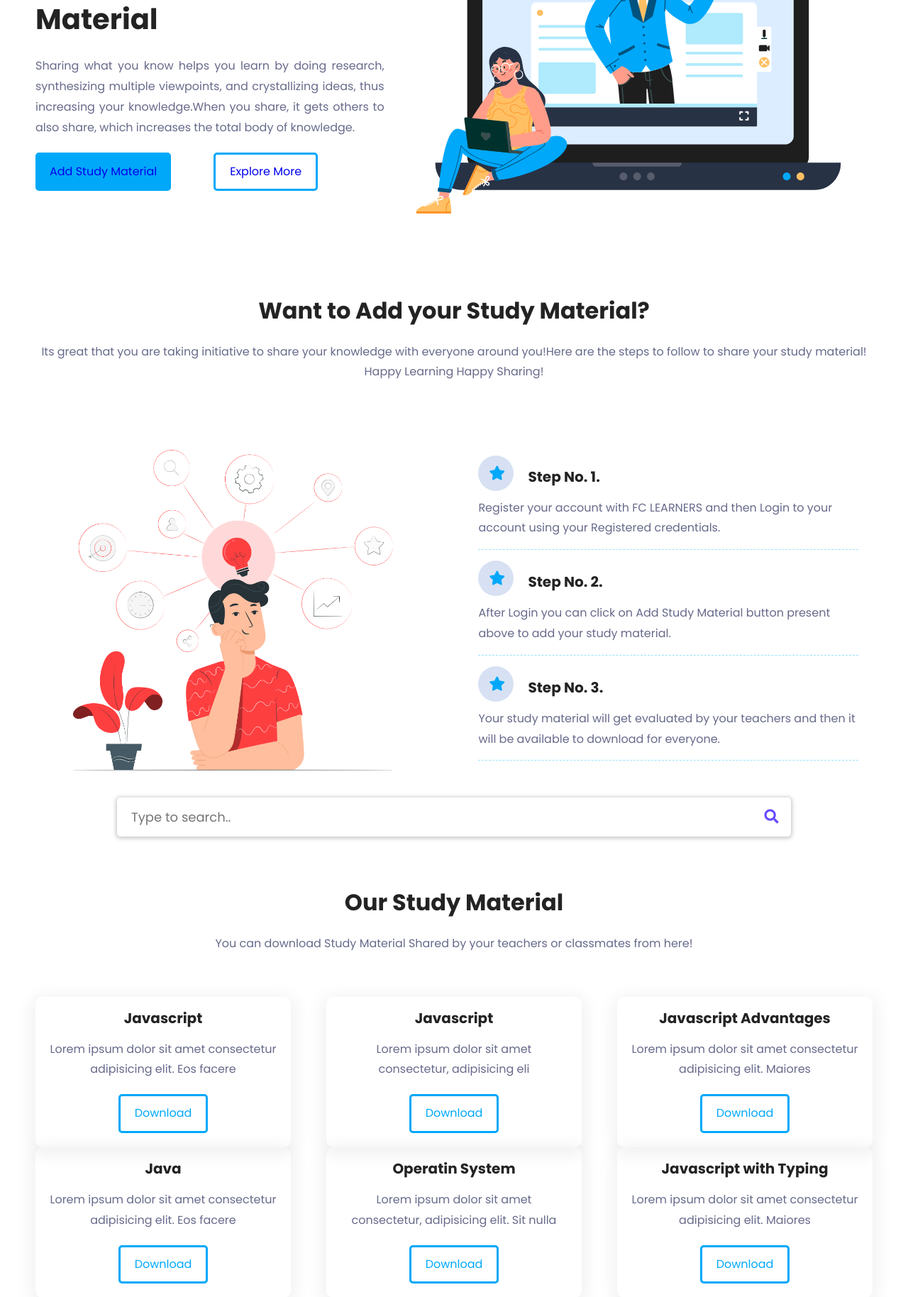
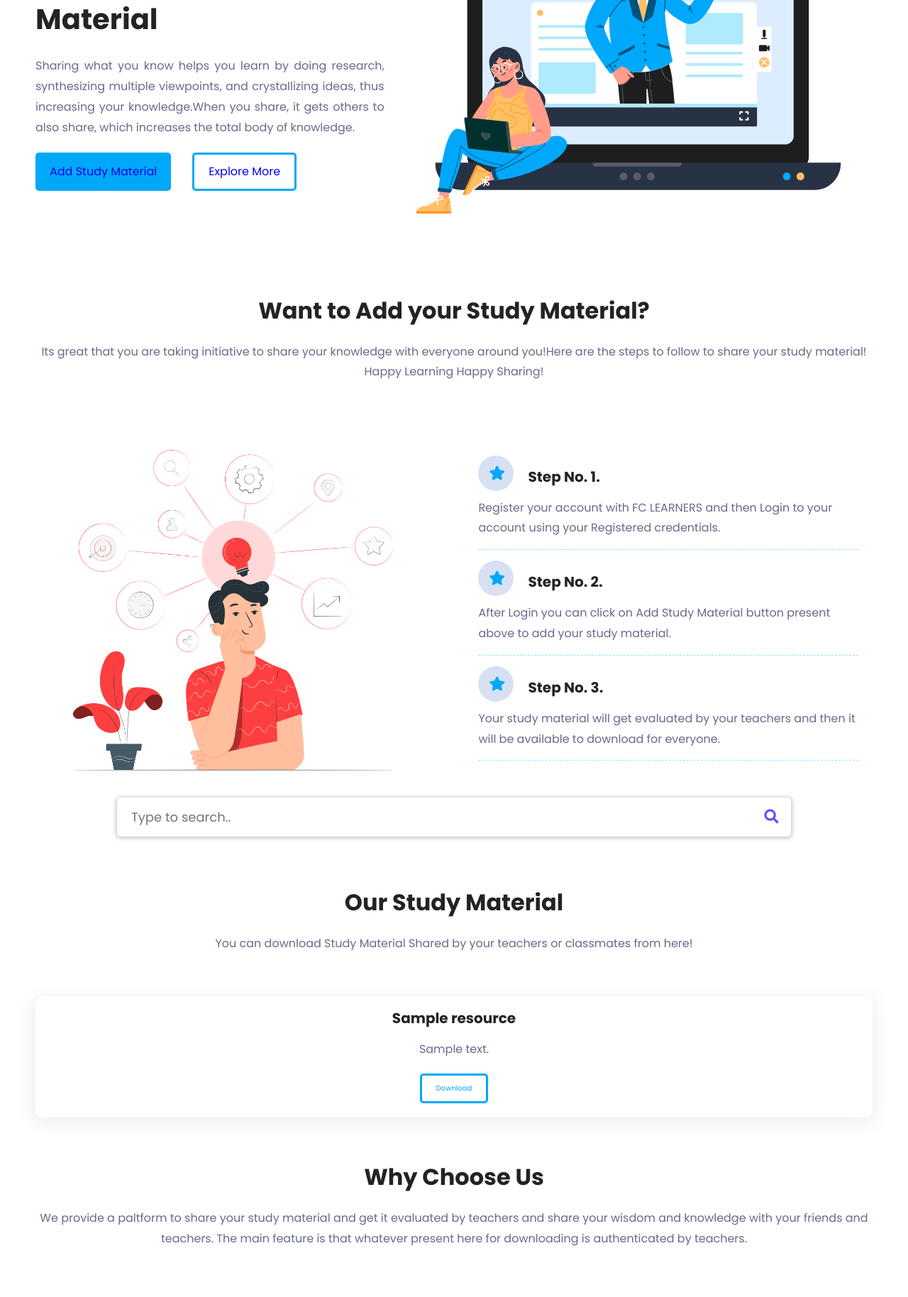
Before and after one commit to Akash3470399/Fc-Learners, a Django app: page /study-material/ in a window 1280 px wide. Shown: the part 257-2085 px from the top of the page at 71% size. Run offline with Django 3.2, Linux system fonts and the light colour scheme; tables that the repository leaves empty hold one stand-in row (values such as "Sample post").

Commit message:
Worked on searchbar & listing in study material home.

```diff
--- a/StudyMaterial/templates/StudyMaterial/Studyhome.html
+++ b/StudyMaterial/templates/StudyMaterial/Studyhome.html
@@ -40,54 +40,6 @@
 		{% include 'StudyMaterial/header.html' %}
 		<!-- ***** Header Area End ***** -->
 
-	<!--<header class="header-area">
-			<div class="container">
-				<div class="row">
-					<div class="col-12">
-						<nav class="main-nav">
-							<!-- ***** Logo Start ***** -->
-						<!--	<a href="{% url 'Blog:blog_home' %}" class="logo">
-								<h4><span>FC</span>Learners</h4>
-							</a>-->
-							<!-- ***** Logo End ***** -->
-							<!-- ***** Menu Start ***** -->
-							<!--<ul class="nav">
-								<li class="scroll-to-section">
-									<a href="{% url 'Blog:blog_home' %}">Home</a>
-								</li>
-								<li class="scroll-to-section">
-									<a href="#about">Study Material</a>
-								</li>
-								<li class="scroll-to-section">
-									<a href="{% url 'Blog:blog_home' %}" class="active">Blog</a>
-								</li>
-								<li class="scroll-to-section">
-									<a href="#portfolio">Q&A Forum</a>
-								</li>
-								<li class="scroll-to-section"><a href="#blog">About Us</a></li>
-								<li class="scroll-to-section">
-									<a id="darkmode">
-										<span class="las la-adjust" id="modeicon"></span>
-										<!-- <img src="moon.png" alt="" srcset="" id="modeicon" /> -->
-							<!--	</a>
-								</li>
-								<li class="scroll-to-section">
-									<div class="main-blue-button">
-										<!--  {% if not request.user.is_authenticated %}-->
-										<!--<a href="{% url 'User:register_or_login' %}"
-											>Login/Sign up</a
-										>-->
-										<!-- {% else %}-->
-										<!-- <a href="{% url 'User:register_or_login' %}">{{ request.user.name }}</a>-->
-										<!-- {% endif %}-->
-								<!--	</div>
-								</li>
-							</ul>
-						</nav>
-					</div>
-				</div>
-			</div>
-		</header>-->
 		<!------ Section: Hero ------>
 		<section class="hero" id="home">
 
@@ -102,8 +54,8 @@
 					also share, which increases the total body of knowledge.
 				</p>
 				<div class="btn-container">
-					<button class="primary-btn btn"><a href="{% url 'StudyMaterial:add_study' %}">Add Study Material</button>
-					<button class="secondary-btn btn"><a href="{% url 'StudyMaterial:study_material_listing' %}">Explore More</button>
+					<button class="primary-btn btn"><a href="{% url 'StudyMaterial:add_study' %}">Add Study Material</a></button>
+					<button class="secondary-btn btn"><a href="{% url 'StudyMaterial:study_material_listing' %}">Explore More</a></button>
 				</div>
 			</div>
 			<div class="hero-img">
@@ -169,7 +121,6 @@
 		<!-- searchbar -->
 		<div class="wrapper">
 			<div class="search-input">
-				<a href="" target="_blank" hidden></a>
 				<input type="text" placeholder="Type to search.." />
 				<div class="autocom-box">
 					<!-- here list are inserted from javascript -->
@@ -185,64 +136,34 @@
 				obcaecati.-->
 				You can download Study Material Shared by your teachers or classmates from here!
 			</p>
-
+				<div id="notes-list">
 				<div class="row">
+					{% for note in latest_notes|slice:":3" %}
 					<div class="column">
-					<h3>Javascript</h3>
+						<h3>{{ note.subject }}</h3>
 						<p>
-						Lorem ipsum dolor sit amet consectetur adipisicing elit. Eos facere
+							{{ note.description }}
 						</p>
 						<div class="courses-btn">
-						<button class="btn secondary-btn">Download</button>
+							<a href="{{ note.file.url }}" target="_blank" class="btn secondary-btn">Download</a>
 						</div>
 					</div>
+					{% endfor %}
+				</div>
+				<div class="row">
+					{% for note in latest_notes|slice:"3:" %}
 					<div class="column">
-					<h3>Javascript</h3>
-					<p>Lorem ipsum dolor sit amet consectetur, adipisicing eli</p>
+						<h3>{{ note.subject }}</h3>
+						<p>
+							{{ note.description }}
+						</p>
 						<div class="courses-btn">
-						<button class="btn secondary-btn">Download</button>
+							<a class="btn secondary-btn">Download</a>
 						</div>
 					</div>
-				<div class="column">
-					<h3>Javascript Advantages</h3>
-					<p>
-						Lorem ipsum dolor sit amet consectetur adipisicing elit. Maiores
-					</p>
-					<div class="courses-btn">
-						<button class="btn secondary-btn">Download</button>
+					{% endfor %}
 				</div>
 			</div>
-			</div>
-			<div class="row">
-				<div class="column">
-					<h3>Java</h3>
-					<p>
-						Lorem ipsum dolor sit amet consectetur adipisicing elit. Eos facere
-					</p>
-					<div class="courses-btn">
-						<button class="btn secondary-btn">Download</button>
-					</div>
-				</div>
-				<div class="column">
-					<h3>Operatin System</h3>
-					<p>
-						Lorem ipsum dolor sit amet consectetur, adipisicing elit. Sit nulla
-					</p>
-					<div class="courses-btn">
-						<button class="btn secondary-btn">Download</button>
-					</div>
-				</div>
-				<div class="column">
-					<h3>Javascript with Typing</h3>
-					<p>
-						Lorem ipsum dolor sit amet consectetur adipisicing elit. Maiores
-					</p>
-					<div class="courses-btn">
-						<button class="btn secondary-btn">Download</button>
-					</div>
-				</div>
-			</div>
-
 		</section>
 		<!------ Section: Features ------>
 		<section class="features" id="features">
@@ -296,8 +217,8 @@
 		<!------ JS Script ------>
 
 		<!-- dark theme -->
+		<script src="{% static 'StudyMaterial/js/searchNotesHome.js' %}"></script>
 		<script src="{% static 'StudyMaterial/js/themesLogic.js' %}"></script>
-
 		<!-- used for responsiveness -->
 	<!--<script src="{% static 'blog/js/script.js' %}"></script>-->
 
--- a/StudyMaterial/views.py
+++ b/StudyMaterial/views.py
@@ -11,7 +11,7 @@ from .forms import ResourceForm
 # Create your views here.
 
 def index(request):
-    latest_notes = Resource.objects.order_by('-timestamp')[:6]
+    latest_notes = Resource.objects.order_by('-timestamp')
     context = {'latest_notes':latest_notes}
     return render(request, 'StudyMaterial/Studyhome.html',context)
 
@@ -41,7 +41,7 @@ def add_study_material(request):
             newResouce = form.save(commit=False)
             newResouce.user = request.user
             newResouce.save()
-            return redirect("StudyMaterial:study_material_listing")
+            return redirect("StudyMaterial:study_home")
         else:
             return render('StudyMaterial/addstudy.html', {'form': form})
     return render(request,'StudyMaterial/addstudy.html', {'form': form})
@@ -54,7 +54,8 @@ def search_notes(request):
     if notes.count() > 9:
         notes = notes[:9]
     if notes:
+        notes_list = [[note.title, note.file.url] for note in notes]
         res = render_to_string("StudyMaterial/paginated_notes.html", {"notes":notes, "is_paginated":False})
-        return JsonResponse({"status":"success", "data":res})
+        return JsonResponse({"status":"success", "data":res, "notes_list":notes_list})
     else:
         return JsonResponse({"status":"fail"})
```
Also changed, not shown: StudyMaterial/static/StudyMaterial/js/searchNotesHome.js (added, +30 -0 lines). Lines whose indentation alone changed are shown as unchanged.
